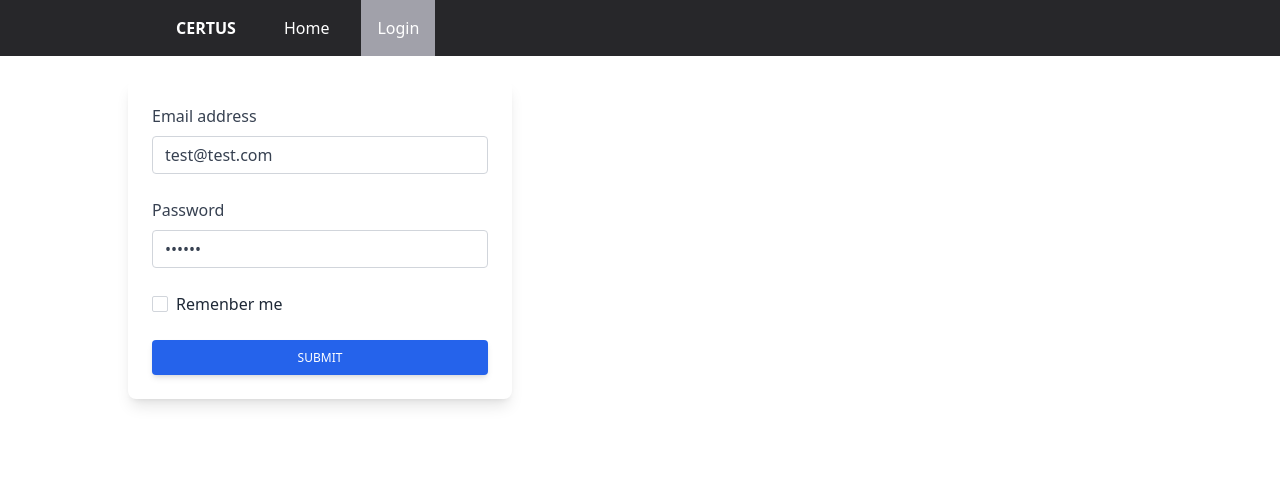
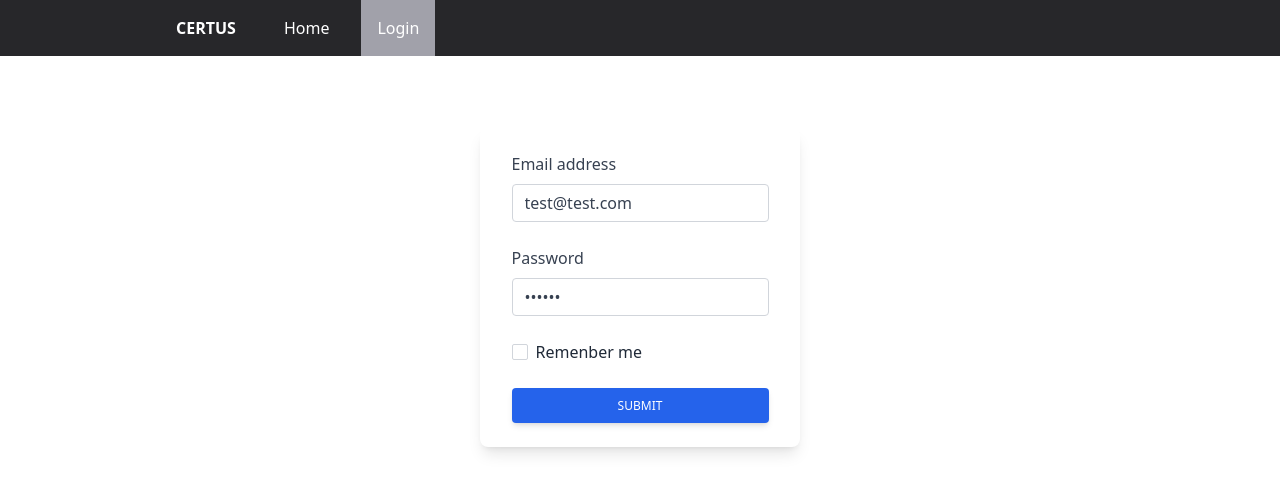
Before and after one commit to leonelhv/sesion16, an Angular app: page /login in a window 1280 px wide. Shown: the top 492 px of the page. Built offline with nearby package versions, Linux system fonts and the light colour scheme.

Commit message:
center form

```diff
--- a/src/app/pages/login/login.component.html
+++ b/src/app/pages/login/login.component.html
@@ -1,4 +1,6 @@
-<div class="block p-6 rounded-lg shadow-lg bg-white max-w-sm">
+<div
+  class="flex justify-center items-center p-6 rounded-lg shadow-lg bg-white mx-auto max-w-xs mt-12"
+>
   <form #formUser="ngForm">
     <div class="form-group mb-6">
       <label
```
